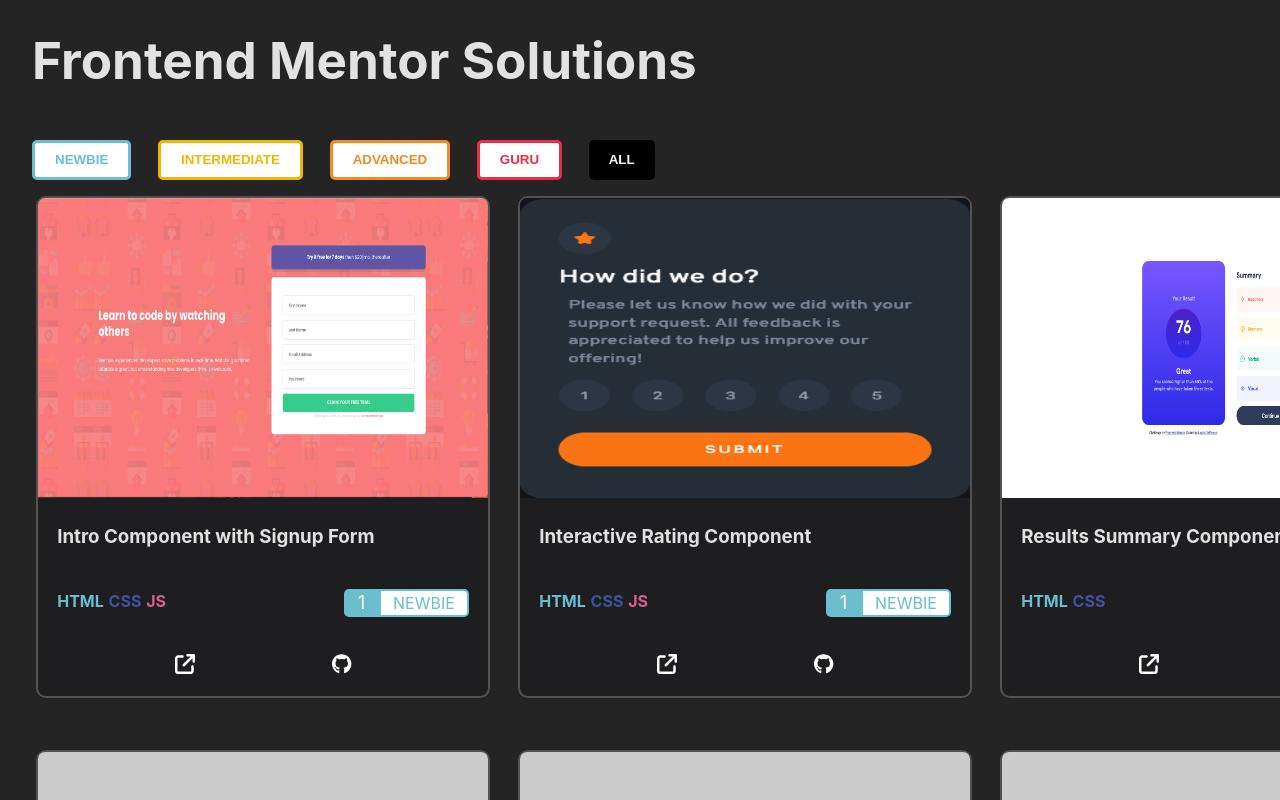
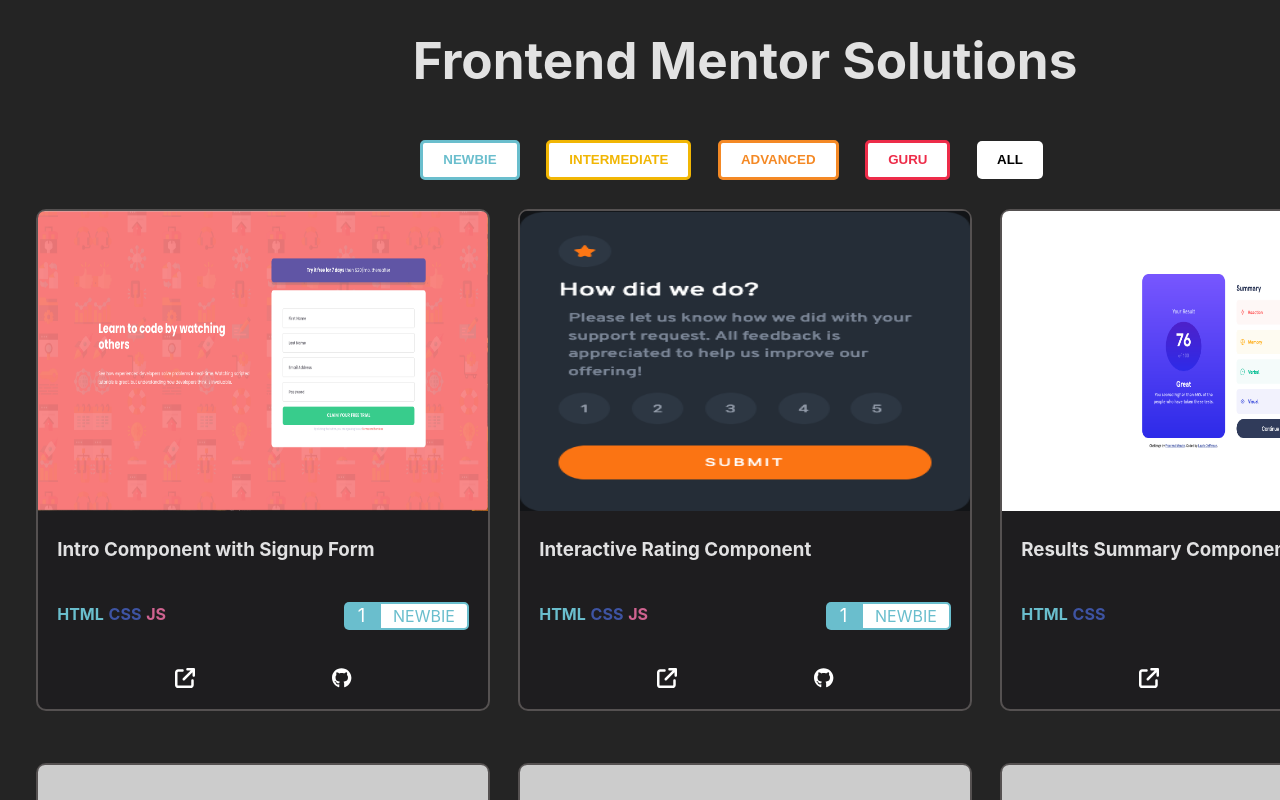
Before and after one commit to lauriejefferson/frontend-mentor-solutions, a React (Vite) app: page / in a window 1280 px wide. Shown: the top 800 px of the page. Built offline with nearby package versions, Linux system fonts and the light colour scheme.

Commit message:
updated styles

```diff
--- a/src/components/style.css
+++ b/src/components/style.css
@@ -6,7 +6,6 @@
 }
 
 .card {
-    /* padding: 1.2em; */
     border: 2px solid #555151;
     margin: 1em 0.25em;
     border-radius: 10px;
@@ -65,7 +64,8 @@
     border-top-right-radius: 5px;
     border-bottom-right-radius: 5px;
 }
-.card__category--JUNIOR{
+
+.card__category--JUNIOR {
     padding: 0 0.75em;
     background-color: #fff;
     color: #aad742;
@@ -73,7 +73,8 @@
     border-top-right-radius: 5px;
     border-bottom-right-radius: 5px;
 }
-.card__category--INTERMEDIATE{
+
+.card__category--INTERMEDIATE {
     padding: 0 0.75em;
     background-color: #fff;
     color: #f1b604;
@@ -81,7 +82,8 @@
     border-top-right-radius: 5px;
     border-bottom-right-radius: 5px;
 }
-.card__category--ADVANCED{
+
+.card__category--ADVANCED {
     padding: 0 0.75em;
     background-color: #fff;
     color: #f48925;
@@ -89,7 +91,8 @@
     border-top-right-radius: 5px;
     border-bottom-right-radius: 5px;
 }
-.card__category--GURU{
+
+.card__category--GURU {
     padding: 0 0.75em;
     background-color: #fff;
     color: #ed2c49;
@@ -108,6 +111,7 @@
     border-top-left-radius: 5px;
     border-bottom-left-radius: 5px;
 }
+
 .card__category--2 {
     padding: 0 0.75em;
     line-height: 1.5;
@@ -118,6 +122,7 @@
     border-top-left-radius: 5px;
     border-bottom-left-radius: 5px;
 }
+
 .card__category--3 {
     padding: 0 0.75em;
     line-height: 1.5;
@@ -128,6 +133,7 @@
     border-top-left-radius: 5px;
     border-bottom-left-radius: 5px;
 }
+
 .card__category--4 {
     padding: 0 0.75em;
     line-height: 1.5;
@@ -138,6 +144,7 @@
     border-top-left-radius: 5px;
     border-bottom-left-radius: 5px;
 }
+
 .card__category--5 {
     padding: 0 0.75em;
     line-height: 1.5;
@@ -157,14 +164,15 @@
 
 .chips {
     border: none;
-    background-color: black;
-    color: white;
-    padding: 5px 20px;
+    background-color: white;
+    color: black;
+    padding: 7px 20px;
     line-height: 24px;
     font-weight: 700;
     margin-right: 2em;
     cursor: pointer;
     border-radius: 5px;
+    margin-bottom: 1em;
 }
 
 .chips:hover {
@@ -173,6 +181,9 @@
 
 .chips__group {
     display: flex;
+    flex-wrap: wrap;
+    justify-content: center;
+    align-items: center;
 }
 
 .chips__NEWBIE {
@@ -185,6 +196,7 @@
     font-weight: 700;
     margin-right: 2em;
     cursor: pointer;
+    margin-bottom: 1em;
 }
 
 .chips__NEWBIE:active {
@@ -203,6 +215,7 @@
     font-weight: 700;
     margin-right: 2em;
     cursor: pointer;
+    margin-bottom: 1em;
 }
 
 .chips__JUNIOR:active {
@@ -221,6 +234,7 @@
     font-weight: 700;
     margin-right: 2em;
     cursor: pointer;
+    margin-bottom: 1em;
 }
 
 .chips__INTERMEDIATE:active {
@@ -239,6 +253,7 @@
     font-weight: 700;
     margin-right: 2em;
     cursor: pointer;
+    margin-bottom: 1em;
 }
 
 .chips__ADVANCED:active {
@@ -257,6 +272,7 @@
     font-weight: 700;
     margin-right: 2em;
     cursor: pointer;
+    margin-bottom: 1em;
 }
 
 .chips__GURU:active {
--- a/src/index.css
+++ b/src/index.css
@@ -28,17 +28,20 @@
   min-height: 100vh;
 }
 
+
 h1 {
   font-size: 3.2em;
   line-height: 1.1;
   margin-bottom: 1em;
+  text-align: center;
 }
 
-@media (min-width: 768px) {
-  body {
+@media (max-width: 768px) {
+  .container {
     display: flex;
     flex-direction: column;
     place-items: center;
+    width: 100%;
   }
 }
 
```
